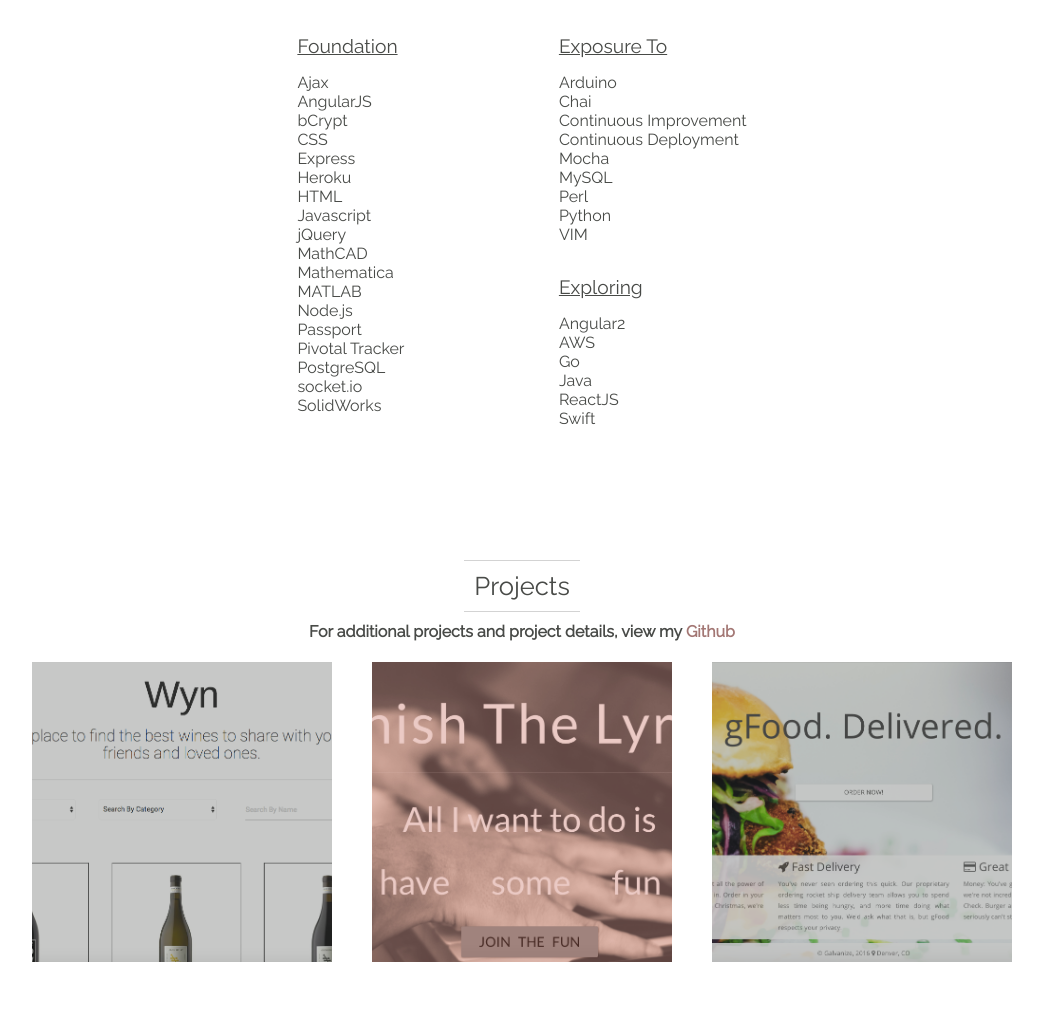
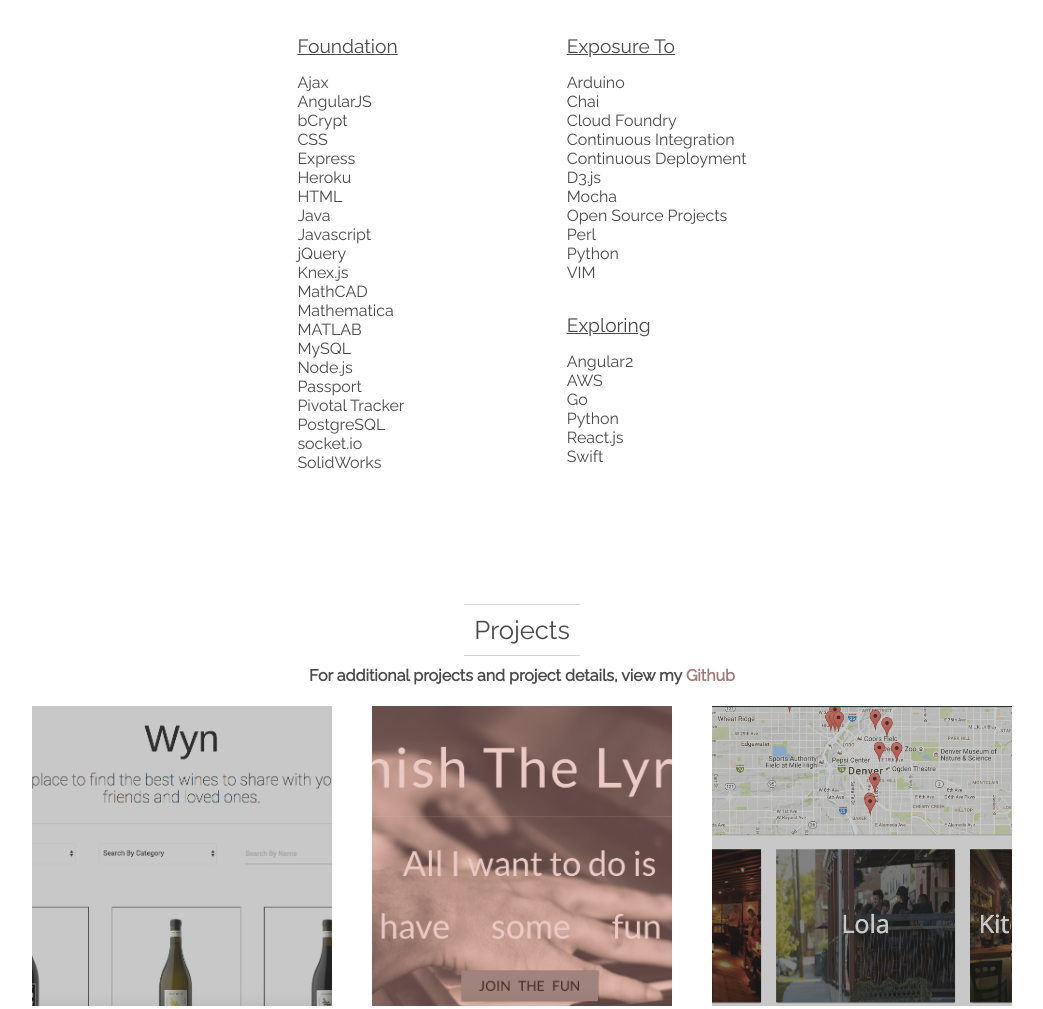
Before and after one commit to jaimielogan/jaimielogan.github.io, a plain HTML site: page index.html in a window 1280 px wide. Shown: the part 1622-2631 px from the top of the page, without its empty margins (118-1161 px from the left). Drawn offline with Linux system fonts and the light colour scheme.

Commit message:
Updated projects

```diff
--- a/index.html
+++ b/index.html
@@ -83,11 +83,14 @@
             <li>Express</li>
             <li>Heroku</li>
             <li>HTML</li>
+            <li>Java</li>
             <li>Javascript</li>
             <li>jQuery</li>
+            <li>Knex.js</li>
             <li>MathCAD</li>
             <li>Mathematica</li>
             <li>MATLAB</li>
+            <li>MySQL</li>
             <li>Node.js</li>
             <li>Passport</li>
             <li>Pivotal Tracker</li>
@@ -101,10 +104,12 @@
           <ul>
             <li>Arduino</li>
             <li>Chai</li>
-            <li>Continuous Improvement</li>
+            <li>Cloud Foundry</li>
+            <li>Continuous Integration</li>
             <li>Continuous Deployment</li>
+            <li>D3.js</li>
             <li>Mocha</li>
-            <li>MySQL</li>
+            <li>Open Source Projects</li>
             <li>Perl</li>
             <li>Python</li>
             <li>VIM</li>
@@ -114,8 +119,8 @@
             <li>Angular2</li>
             <li>AWS</li>
             <li>Go</li>
-            <li>Java</li>
-            <li>ReactJS</li>
+            <li>Python</li>
+            <li>React.js</li>
             <li>Swift</li>
           </ul>
         </div>
@@ -169,7 +174,7 @@
             <div class="transparent_div3">
               <div class="project_content3">
                 <span>
-                  <h2 class="project_header">Galvanize Eats</h2>
+                  <!-- <h2 class="project_header">Galvanize Eats</h2>
                   <h4 class="technologies technologies1">Javascript, jQuery, HTML, CSS</h4>
                   <p class="project_desc">
                     Website mock-up for a food delivery service.
@@ -177,6 +182,15 @@
                   <div class="project_links1">
                     <a href="https://g31-jaimie-logan-g-eats.firebaseapp.com/"><i class="fa fa-link" aria-hidden="true"></i></a>
                     <a href="https://github.com/jaimielogan/galvanize-eats1"><i class="fa fa-github" aria-hidden="true"></i></a>
+                  </div> -->
+                  <h2 class="project_header">Happy Hour</h2>
+                  <h4 class="technologies technologies1">Java, Spring, Cloud Foundry, MySQL, AngularJS</h4>
+                  <p class="project_desc">
+                    A web application that displays local happy hour deals and restaurant details.
+                  </p>
+                  <div class="project_links1">
+                    <a href="http://happyhour.cfapps.io/"><i class="fa fa-link" aria-hidden="true"></i></a>
+                    <a href="https://github.com/jaimielogan/happy-hour-app"><i class="fa fa-github" aria-hidden="true"></i></a>
                   </div>
                 </span>
               </div>
--- a/style.css
+++ b/style.css
@@ -254,7 +254,7 @@ li {
 }
 
 .project_container3 {
-  background:url("Projects_GalvanizeEats.png")
+  background:url("Projects_HappyHour.png")
 }
 
 .project_container1,
```
Also changed, not shown: Projects_HappyHour.png (added).
